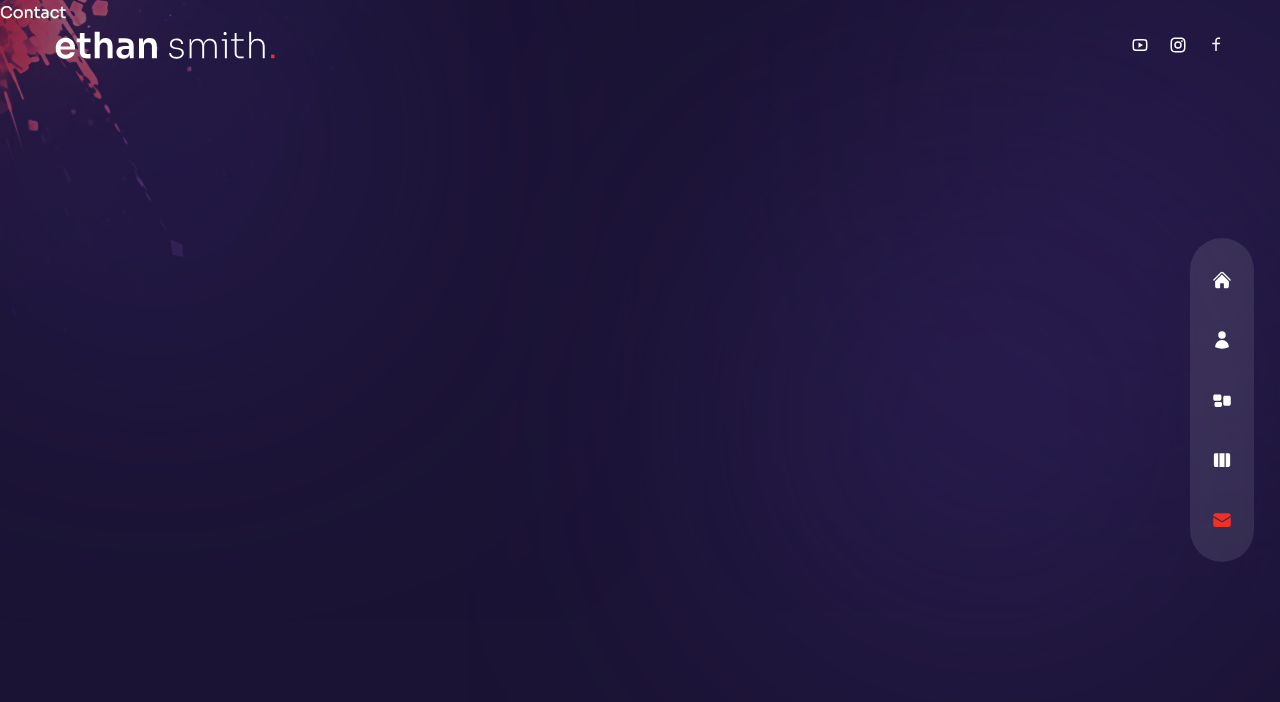
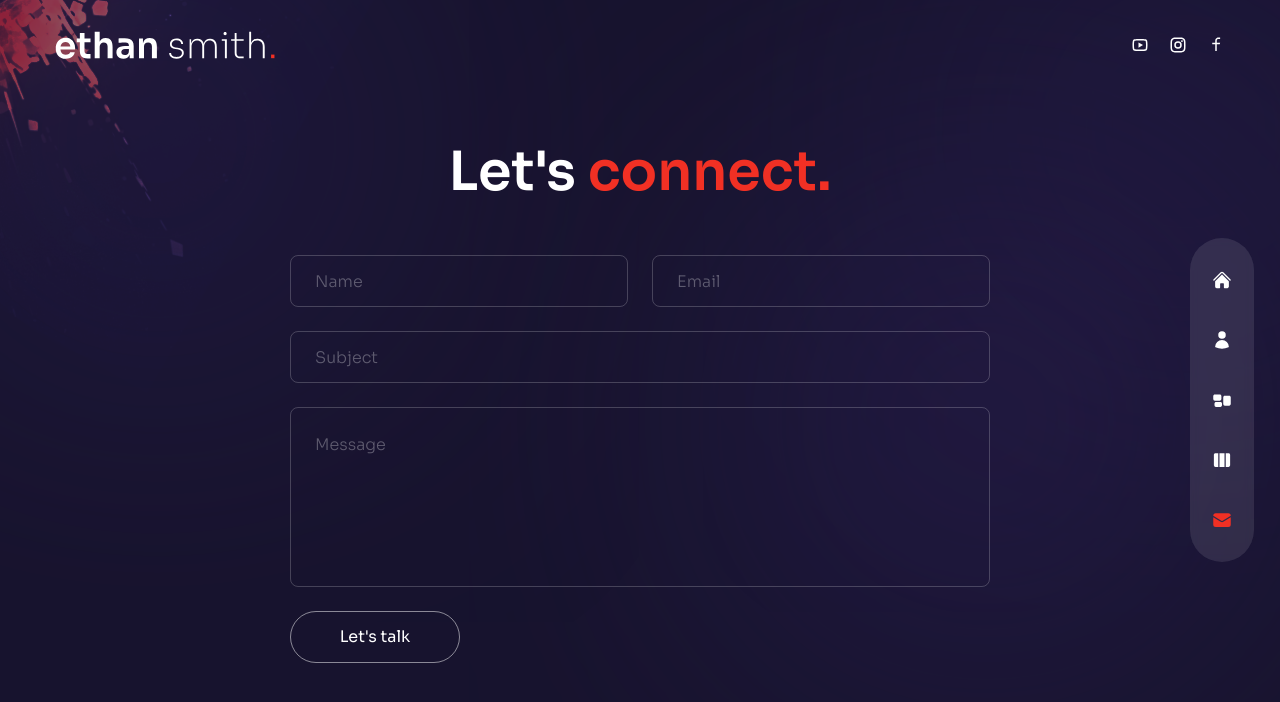
Before and after one commit to babasssss/bastien-portfolio, a Next.js app: page /contact in a window 1280 px wide. Shown: the top 702 px of the page. Built offline with nearby package versions, Linux system fonts and the light colour scheme.

Commit message:
add contact

```diff
--- a/pages/contact/index.js
+++ b/pages/contact/index.js
@@ -1,5 +1,46 @@
+import {BsArrowRight} from 'react-icons/bs'
+import Circles from '../../components/Circles'
+import {motion} from 'framer-motion'
+import {fadeIn} from '../../variants'
+
 const Contact = () => {
-  return <div>Contact</div>;
+  return (
+    <div className='h-full bg-primary/30'>
+      <div className='container mx-auto py-32 text-center xl:text-left flex items-center justify-center h-full' >
+        {/* text & from */}
+        <div className='flex flex-col w-full max-w-[700px]'>
+          {/* text */}
+          <motion.h2
+            variants={fadeIn('up',0.2)}
+            initial="hidden"
+            animate="show"
+            exit="hidden"
+            className='h2 text-center mb-12'>
+            Let's <span className='text-accent'>connect.</span>
+          </motion.h2>
+          {/* form */}
+          <motion.form
+            variants={fadeIn('up',0.4)}
+            initial="hidden"
+            animate="show"
+            exit="hidden"
+            className="flex-1 flex flex-col gap-6 w-full mx-auto">
+            {/* input group */}
+            <div className='flex gap-x-6 w-full'>
+              <input type='text' placeholder='name' className='input'/>
+              <input type='email' placeholder='email' className='input'/>
+            </div>
+            <input type='text' placeholder='subject' className='input'/>
+            <textarea placeholder='message' className='textarea'></textarea>
+            <button className='btn rounded-full border border-white/50 max-w-[170px] px-8 transition-all duration-300 flex items-center justify-center overflow-hidden hover:border-accent group'>
+              <span className='group-hover:-translate-y-[120%] group-hover:opacity-0 transition-all duration-500'>Let's talk</span>
+              <BsArrowRight className='-translate-y-[120%] opacity-0 group-hover:flex group-hover:-translate-y-0 group-hover:opacity-100 transition-all duration-300 absolute text-[22px] '/>
+            </button>
+          </motion.form>
+        </div>
+      </div>
+    </div>
+  );
 };
 
 export default Contact;
```
